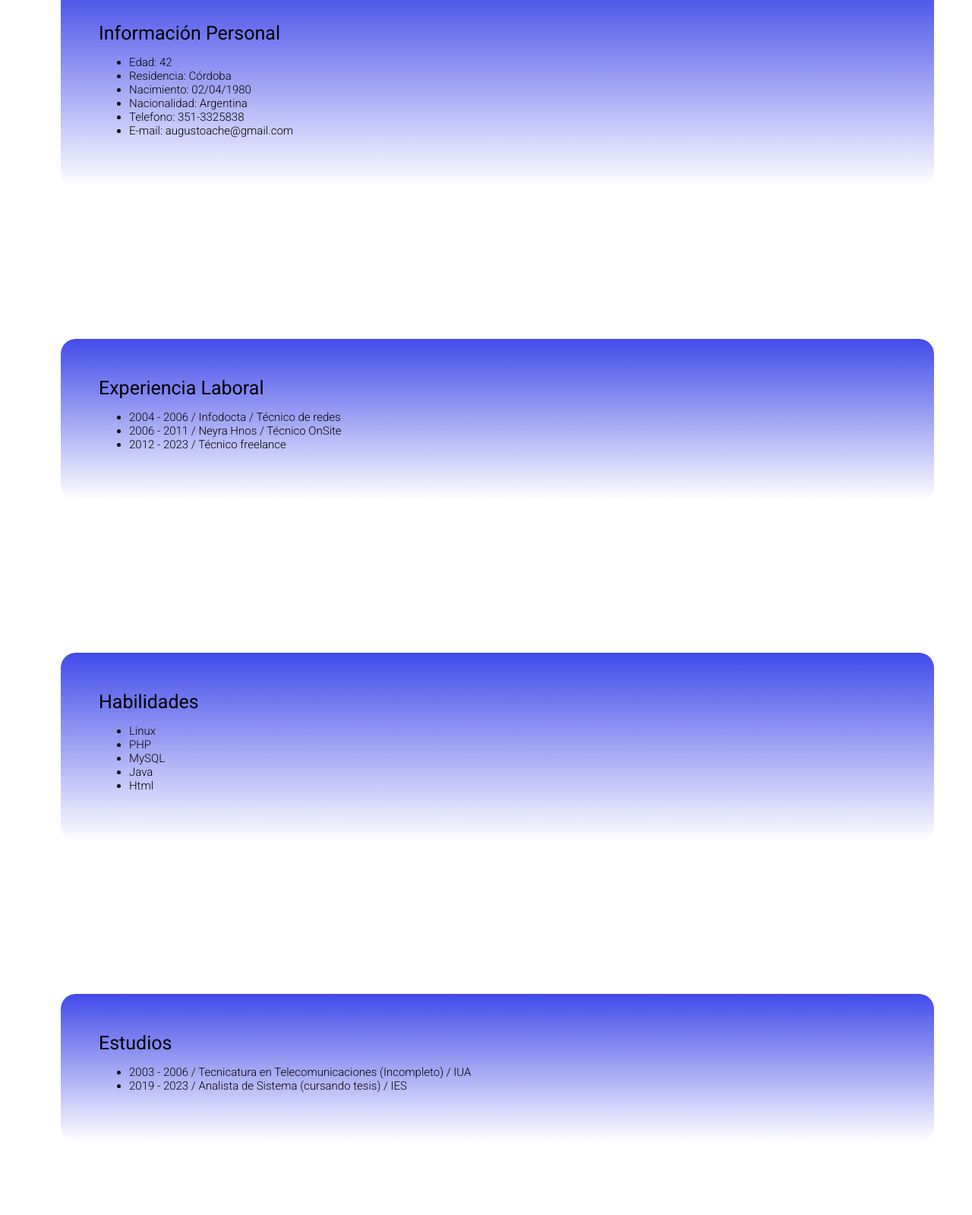
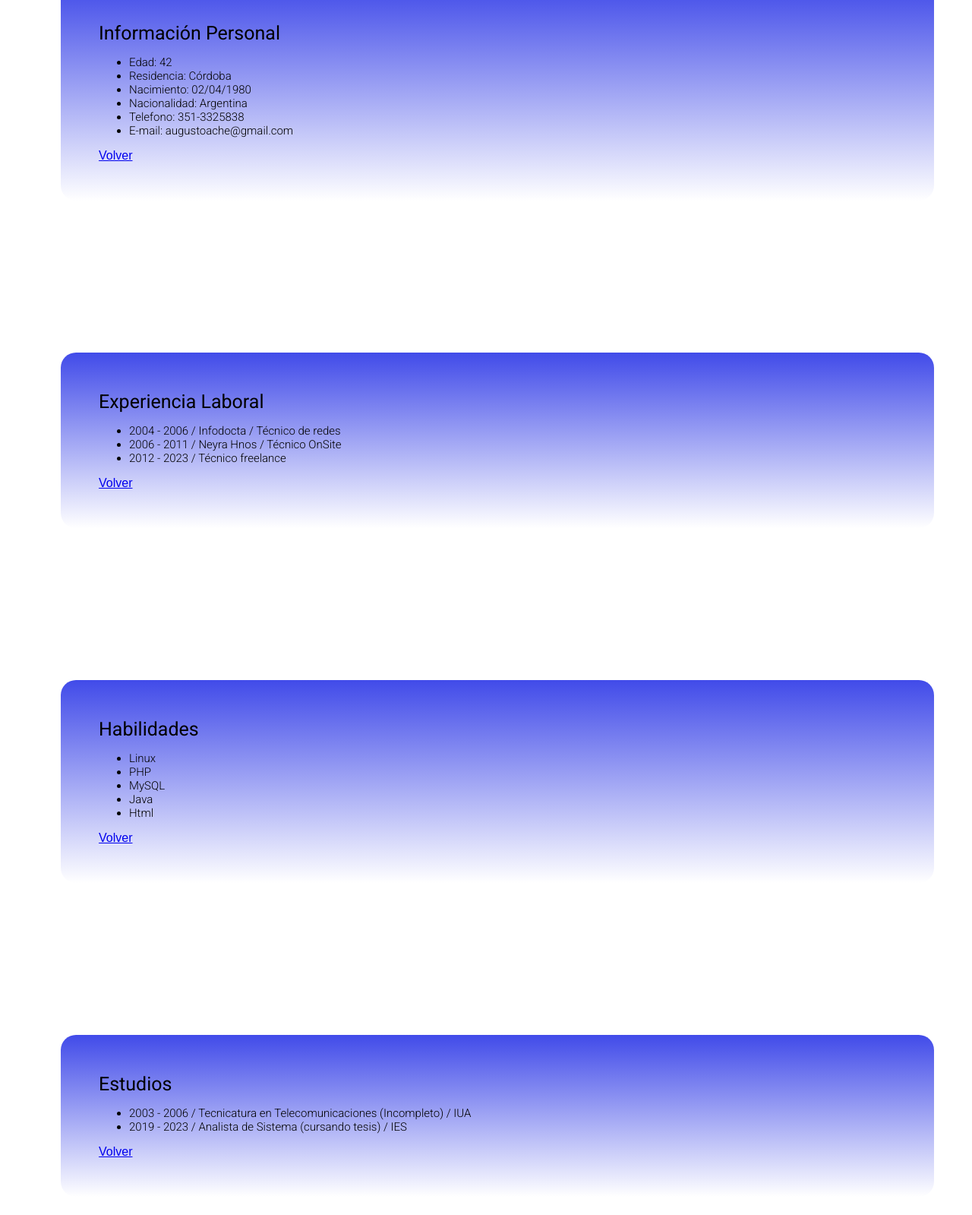
Before and after one commit to augustoache/augustoache.github.io, a plain HTML site: page index.html in a window 1280 px wide. Shown: the part 557-2156 px from the top of the page at 76% size. Drawn offline with Linux system fonts and the light colour scheme.

Commit message:
Agrega anclas

```diff
--- a/index.html
+++ b/index.html
@@ -10,7 +10,7 @@
     </head>
 <body>
         <!--Estructura de la página-->
-<div class="principal">
+<div id="arriba" class="principal">
     <div class="grilla">
         <div class="intro">
             <div class="nombres">AUGUSTO ACHERITEGUY</div>
@@ -45,6 +45,7 @@
             <li>E-mail: augustoache@gmail.com</li>
         </ul>
     </div>
+    <a href=#arriba class="ancla">Volver</a>
 </div>
 
 <div class="caja" id="laboral">
@@ -57,6 +58,7 @@
 
         </ul>
     </div>
+    <a href=#arriba class="ancla">Volver</a>
 </div>
 
 <div class="caja" id="habilidades">
@@ -70,6 +72,7 @@
             <li>Html</li>
         </ul>
     </div>
+    <a href=#arriba class="ancla">Volver</a>
 </div>
 
 <div class="caja" id="educacion">
@@ -81,6 +84,7 @@
 
         </ul>
     </div>
+    <a href=#arriba class="ancla">Volver</a>
 </div>
 <div class="vacio"></div>
 
```
